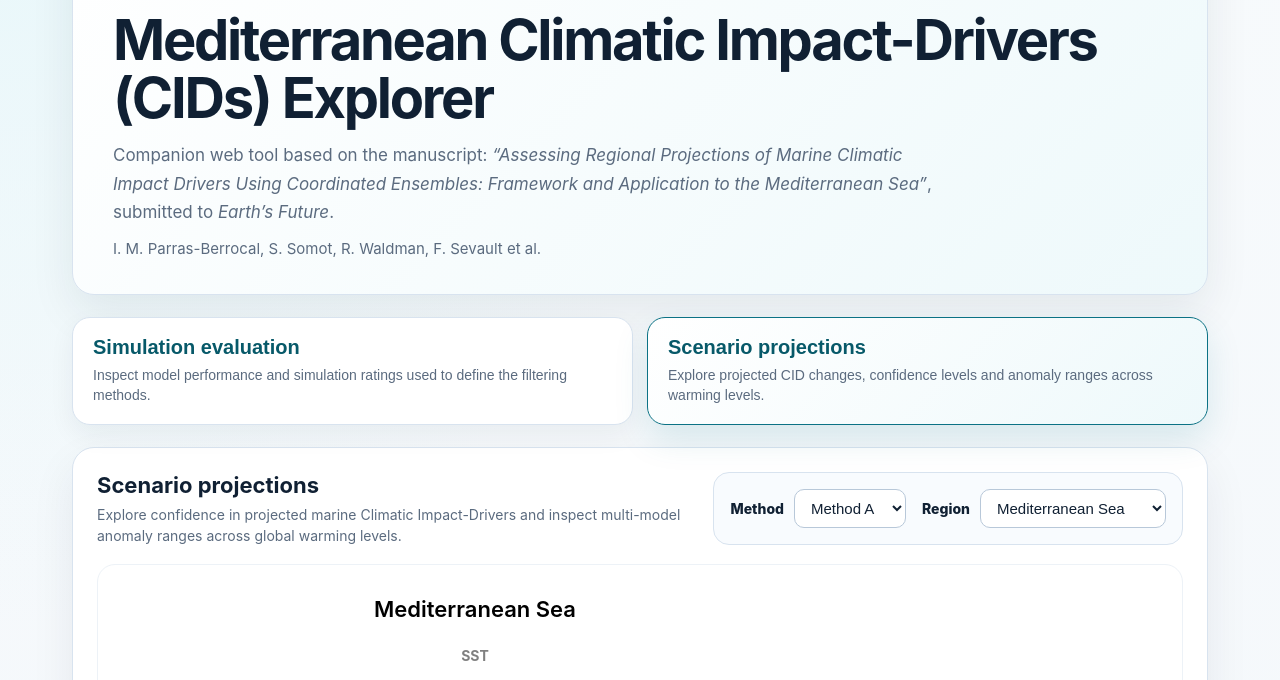
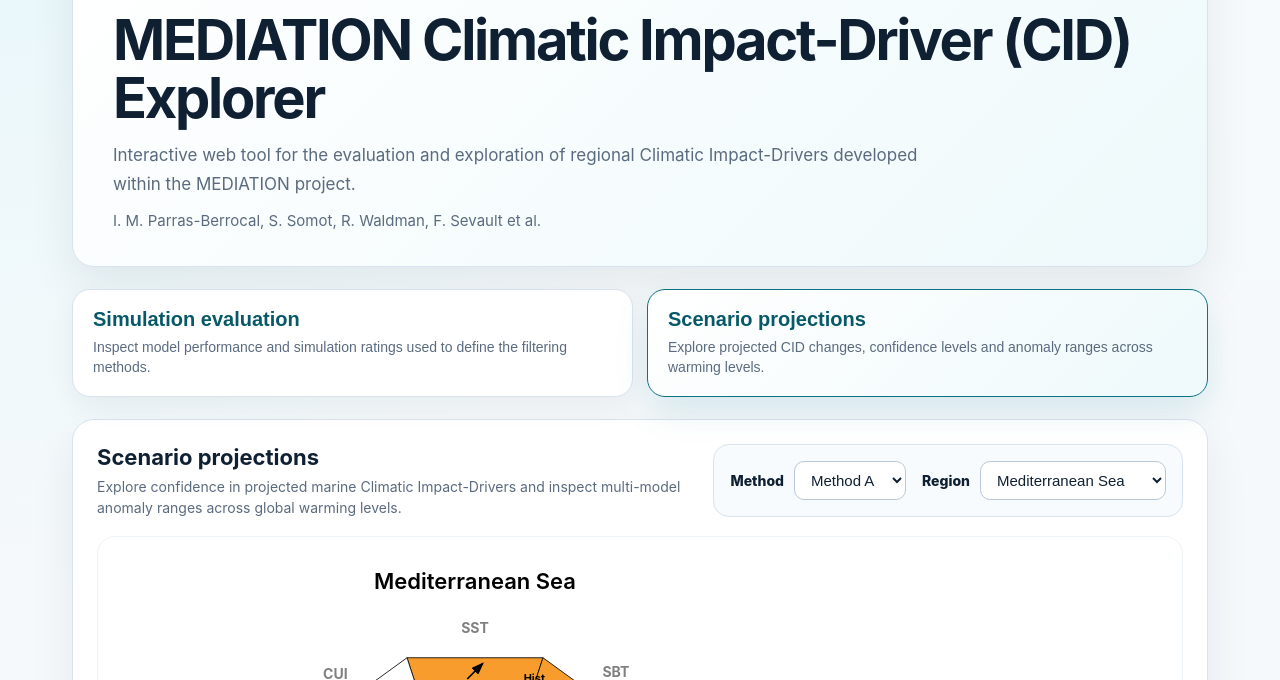
Before and after one commit to iparras-berrocal/mediation-cid-explorer, a plain HTML site: page index.html in a window 1280 px wide. Shown: the part 120-800 px from the top of the page. Drawn offline with Linux system fonts and the light colour scheme.

Commit message:
Update index.html

```diff
--- a/index.html
+++ b/index.html
@@ -4,7 +4,7 @@
   <meta charset="UTF-8" />
   <meta name="viewport" content="width=device-width, initial-scale=1.0" />
 
-  <title>Mediterranean CIDs Explorer</title>
+  <title>MEDIATION CID Explorer</title>
 
   <style>
     :root {
@@ -296,12 +296,11 @@
       <span>med-CORDEX initiative</span>
     </div>
 
-    <h1>Mediterranean Climatic Impact-Drivers (CIDs) Explorer</h1>
+    <h1>MEDIATION Climatic Impact-Driver (CID) Explorer</h1>
 
     <p class="subtitle">
-      Companion web tool based on the manuscript:
-      <em>“Assessing Regional Projections of Marine Climatic Impact Drivers Using Coordinated Ensembles: Framework and Application to the Mediterranean Sea”</em>,
-      submitted to <em>Earth’s Future</em>.
+       Interactive web tool for the evaluation and exploration of regional
+       Climatic Impact-Drivers developed within the MEDIATION project.
     </p>
 
     <p class="authors">
```
